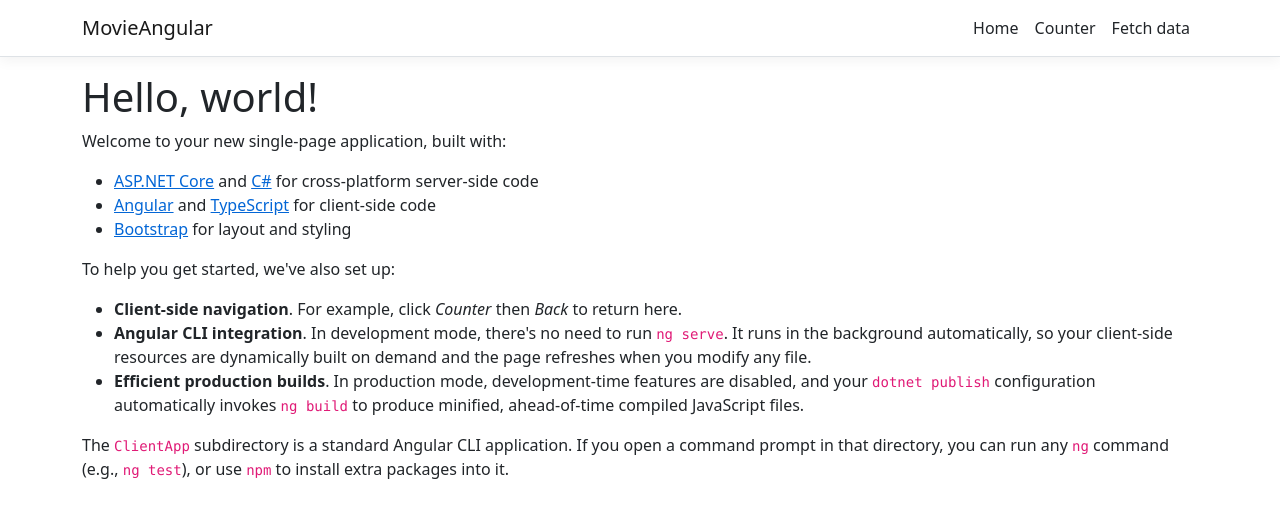
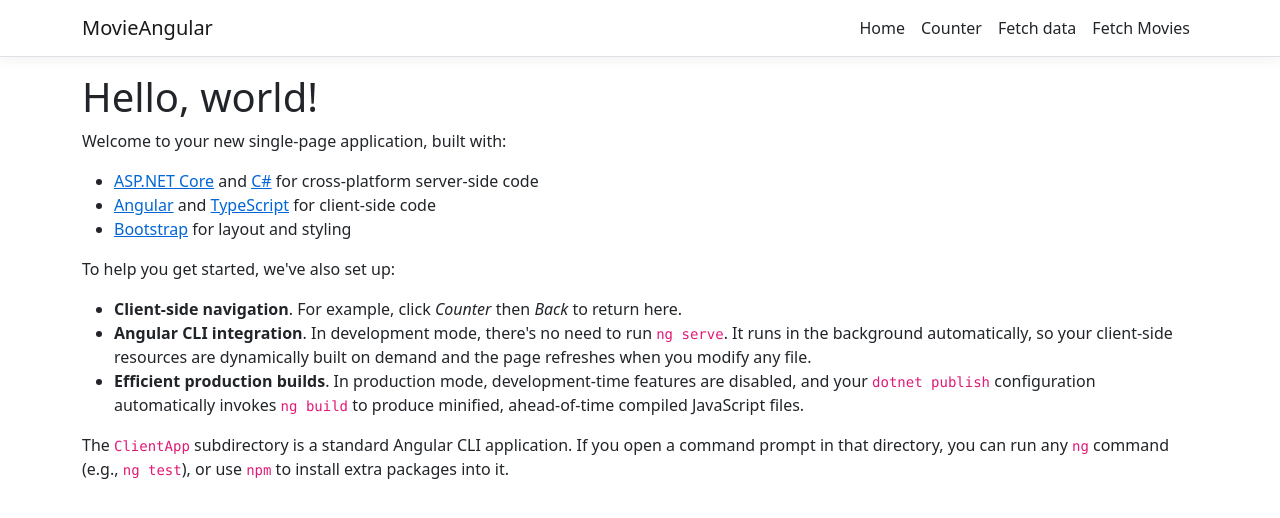
Before and after one commit to jamtbauc/movie-angular, an Angular app in the folder ClientApp/: page / in a window 1280 px wide. Shown: the top 518 px of the page. Built offline with nearby package versions, Linux system fonts and the light colour scheme.

Commit message:
Add fetch-movie component to router module and navbar

```diff
--- a/ClientApp/src/app/app.module.ts
+++ b/ClientApp/src/app/app.module.ts
@@ -9,6 +9,7 @@
 import { HomeComponent } from './home/home.component';
 import { CounterComponent } from './counter/counter.component';
 import { FetchDataComponent } from './fetch-data/fetch-data.component';
+import { FetchMoviesComponent } from './fetch-movies/fetch-movies.component';
 
 @NgModule({
   declarations: [
@@ -16,7 +17,8 @@
     NavMenuComponent,
     HomeComponent,
     CounterComponent,
-    FetchDataComponent
+    FetchDataComponent,
+    FetchMoviesComponent
   ],
   imports: [
     BrowserModule.withServerTransition({ appId: 'ng-cli-universal' }),
@@ -26,6 +28,7 @@
       { path: '', component: HomeComponent, pathMatch: 'full' },
       { path: 'counter', component: CounterComponent },
       { path: 'fetch-data', component: FetchDataComponent },
+      { path: 'fetch-data', component: FetchMoviesComponent }
     ])
   ],
   providers: [],
--- a/ClientApp/src/app/nav-menu/nav-menu.component.html
+++ b/ClientApp/src/app/nav-menu/nav-menu.component.html
@@ -37,6 +37,11 @@
               >Fetch data</a
             >
           </li>
+          <li class="nav-item" [routerLinkActive]="['link-active']">
+            <a class="nav-link text-dark" [routerLink]="['/fetch-movies']"
+              >Fetch Movies</a
+            >
+          </li>
         </ul>
       </div>
     </div>
```
